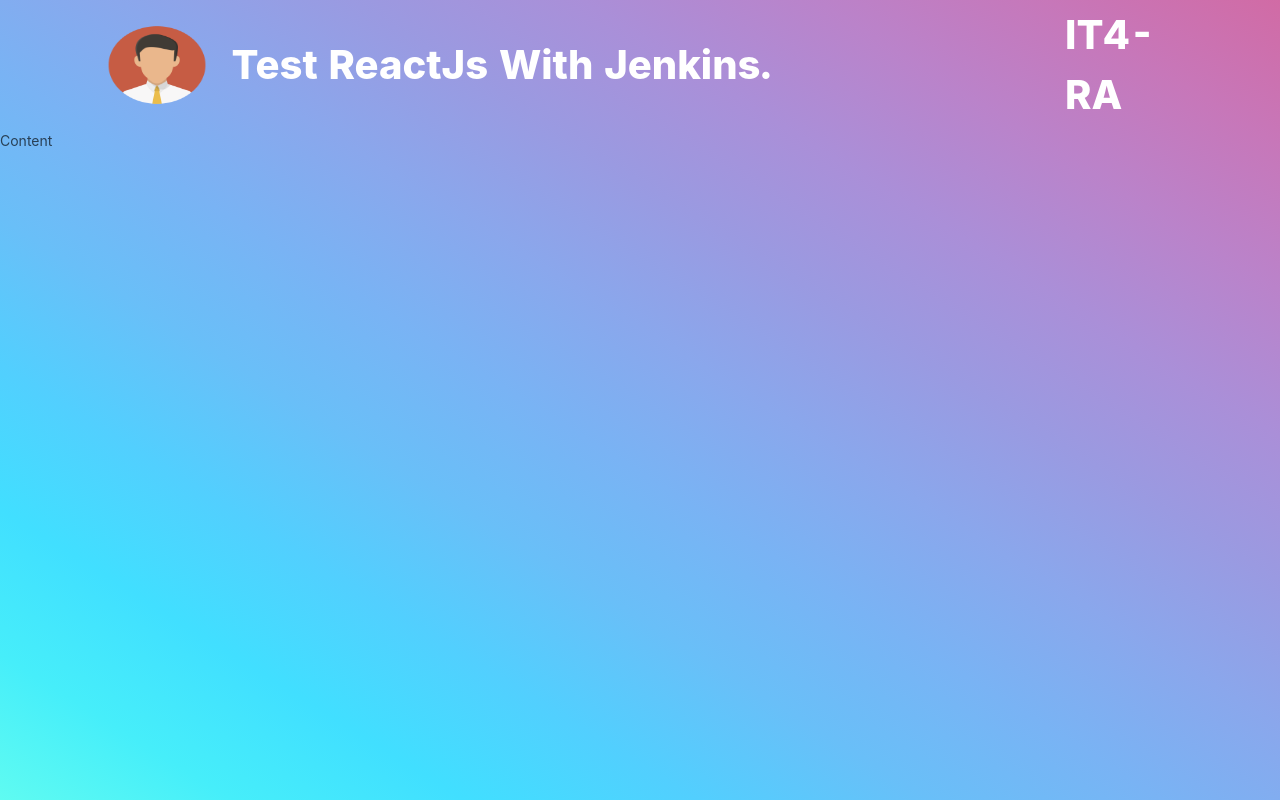
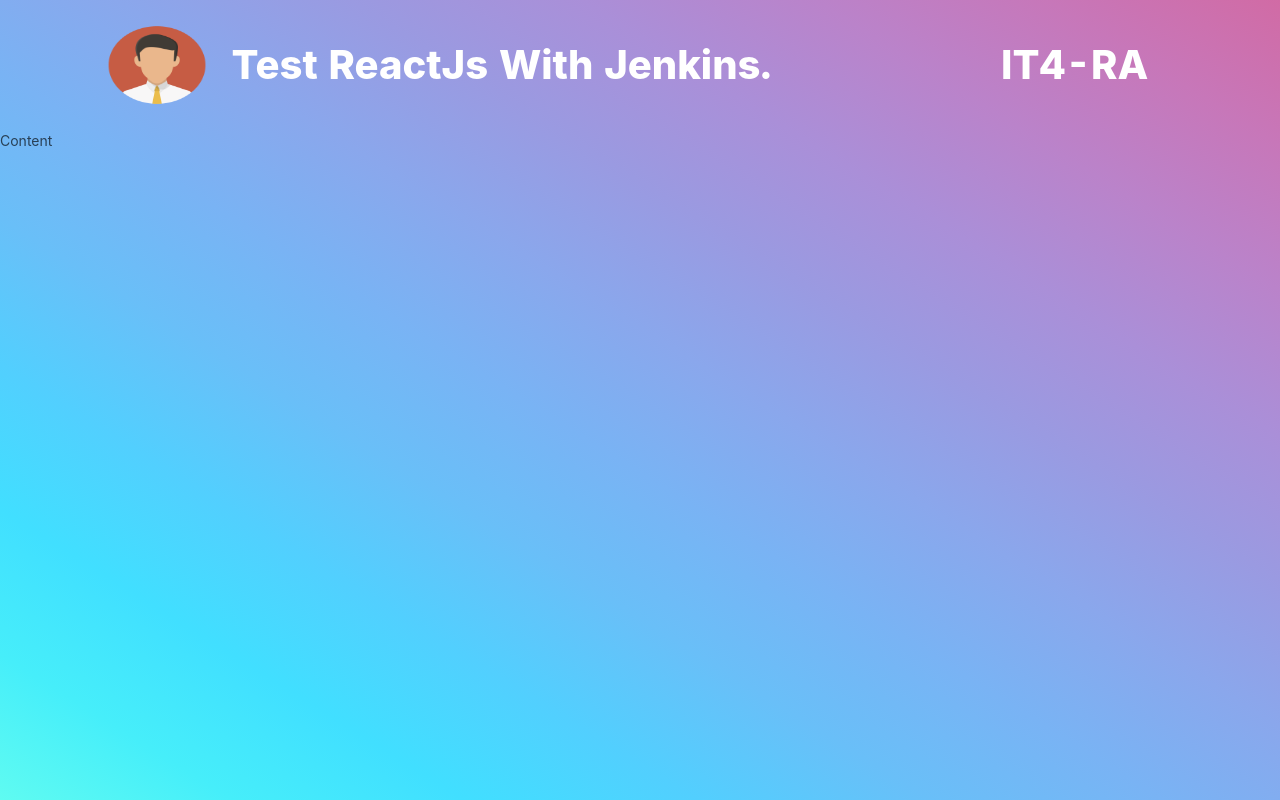
Before and after one commit to Adam10108/react-jenkins, a React (Create React App) app: page /react-jenkins/ in a window 1280 px wide. Built offline with nearby package versions, Linux system fonts and the light colour scheme.

Commit message:
fix : header size

```diff
--- a/src/components/layout/index.js
+++ b/src/components/layout/index.js
@@ -33,6 +33,7 @@
 const TextBoxStyled = styled.div`
   display: flex;
   align-items: center;
+  justify-content: ${props => (props.rigth ? 'flex-end' : '')};
 `
 const TitleStyled = styled.span`
   margin: 25px;
@@ -45,14 +46,14 @@
   return (
     <BackgruondLayout>
       <Header height="130px" width="100%" padding="20px 8.33%">
-        <Col span={21}>
+        <Col lg={19}>
           <TextBoxStyled>
             <ImgStyled src={UserIcon} />
             <TitleStyled>Test ReactJs With Jenkins.</TitleStyled>
           </TextBoxStyled>
         </Col>
-        <Col span={3}>
-          <TextBoxStyled>
+        <Col lg={5}>
+          <TextBoxStyled rigth>
             <TitleStyled>IT4-RA</TitleStyled>
           </TextBoxStyled>
         </Col>
```
